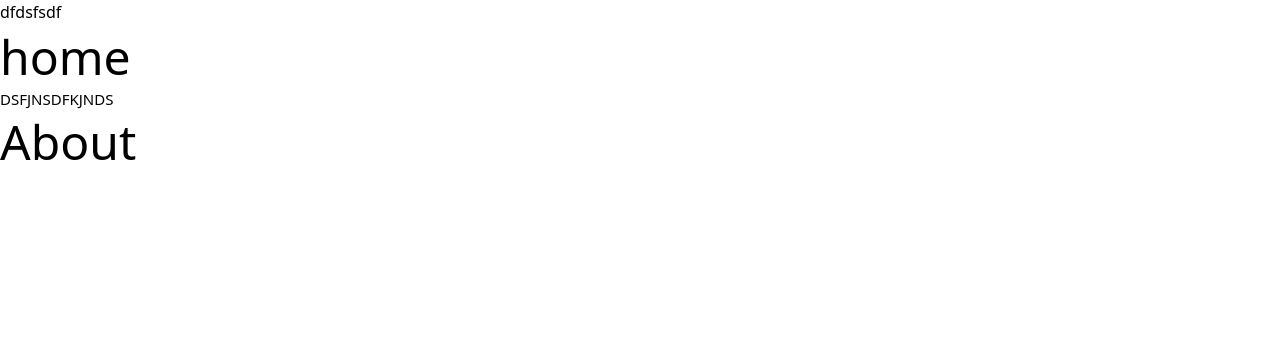
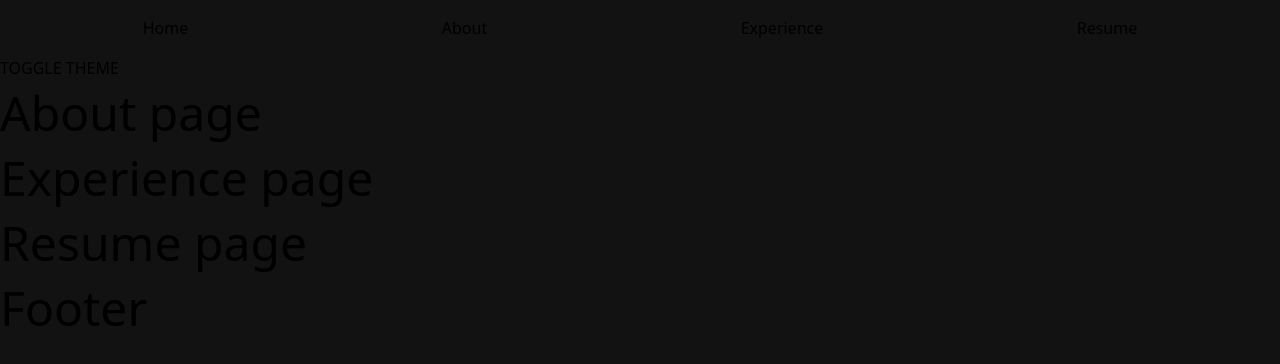
Before and after one commit to Valcon4717/Portfolio, a Next.js app in the folder portfolio/: page / in a window 1280 px wide. Shown: the top 364 px of the page. Built offline with nearby package versions, Linux system fonts and the light colour scheme.

Commit message:
Added theme and routing

```diff
--- a/portfolio/components/about.tsx
+++ b/portfolio/components/about.tsx
@@ -2,12 +2,12 @@ import React from 'react';
 
 const About = () => {
     return (
-        <div>
-            <h3>
-                About
-            </h3>
-        </div>
-    )
-}
+      <div id="about">
+        <h3>
+            About page
+        </h3>
+      </div>
+    );
+};
 
 export default About;
--- /dev/null
+++ b/portfolio/components/experience.tsx
@@ -0,0 +1,13 @@
+import React from 'react';
+
+const Experience = () => {
+    return (
+      <div id="experience">
+        <h3>
+            Experience page
+        </h3>
+      </div>
+    );
+};
+
+export default Experience;
--- /dev/null
+++ b/portfolio/components/footer.tsx
@@ -0,0 +1,13 @@
+import React from 'react';
+
+const Footer = () => {
+    return (
+      <section>
+        <h3>
+            Footer
+        </h3>
+      </section>
+    );
+};
+
+export default Footer;
--- a/portfolio/components/navbar.tsx
+++ b/portfolio/components/navbar.tsx
@@ -1,12 +1,16 @@
 import React from 'react';
-import styles from './navbar.module.css';
+import Link from 'next/link';
+import styles from '@/styles/navbar.module.css';
 
-const Navbar = () => {
+const Navbar = (props:{theme:any}) => {
   return (
-    <div className='box'>
-        dfdsfsdf
-    </div>
+    <nav className={`${styles.box} ${props.theme}`}>
+      <Link href="/">Home</Link>
+      <Link href="#about">About</Link>
+      <Link href="#experience">Experience</Link>
+      <Link href="#resume">Resume</Link>
+    </nav>
   );
-}
+};
 
 export default Navbar;
--- /dev/null
+++ b/portfolio/components/resume.tsx
@@ -0,0 +1,13 @@
+import React from 'react';
+
+const Resume = () => {
+    return (
+      <div id="resume">
+        <h3>
+            Resume page
+        </h3>
+      </div>
+    );
+};
+
+export default Resume;
--- a/portfolio/pages/_app.tsx
+++ b/portfolio/pages/_app.tsx
@@ -1,11 +1,9 @@
-import Navbar from '@/components/navbar'
 import '@/styles/globals.css'
 import type { AppProps } from 'next/app'
 
 export default function App({ Component, pageProps }: AppProps) {
   return (
     <>
-      <Navbar></Navbar>
       <Component {...pageProps} />
     </>
   )
--- a/portfolio/pages/index.tsx
+++ b/portfolio/pages/index.tsx
@@ -1,15 +1,31 @@
-import About from '../components/about'
+import Footer from "@/components/footer";
+import About from "@/components/about";
+import Experience from "@/components/experience";
+import Resume from "@/components/resume";
+import Navbar from "@/components/navbar";
+import { useState } from "react";
 
-export default function Home() {
+const Home = () => {
+  const [theme, setTheme] = useState("dark-mode");
   return (
-    <div>
-      <h3>
-        home
-      </h3>
-      <p className="overline-Font">
-        dsfjnsdfkjnds
-      </p>
-      <About></About>
+    <div
+      className={`min-h-screen ${theme}`}
+      style={{ backgroundColor: "var(--background)" }}
+    >
+      <Navbar theme={theme}></Navbar>
+      <button
+        onClick={() =>
+          setTheme(theme === "dark-mode" ? "light-mode" : "dark-mode")
+        }
+      >
+        Toggle theme
+      </button>
+      <About />
+      <Experience />
+      <Resume />
+      <Footer />
     </div>
-  )
-}
+  );
+};
+
+export default Home;
--- a/portfolio/styles/navbar.Modules.css
+++ /dev/null
@@ -1,15 +0,0 @@
-body {
-    background: var(--background);
-}
-
-.box{
-    height: 110px;
-    width: 1440px;
-    background-color: var(--surface);
-    box-shadow: 0px 4px 12px 5px #00000040;
-    height: 110px;
-    left: 0;
-    position: fixed;
-    top: 0;
-    width: 1440px;
-}
--- /dev/null
+++ b/portfolio/styles/navbar.module.css
@@ -0,0 +1,6 @@
+.box {
+  display: flex;
+  justify-content: space-around;
+  padding: 1rem;
+  background-color: var(--surface);
+}
```
Also changed, not shown: portfolio/styles/index.Module.css (deleted).
